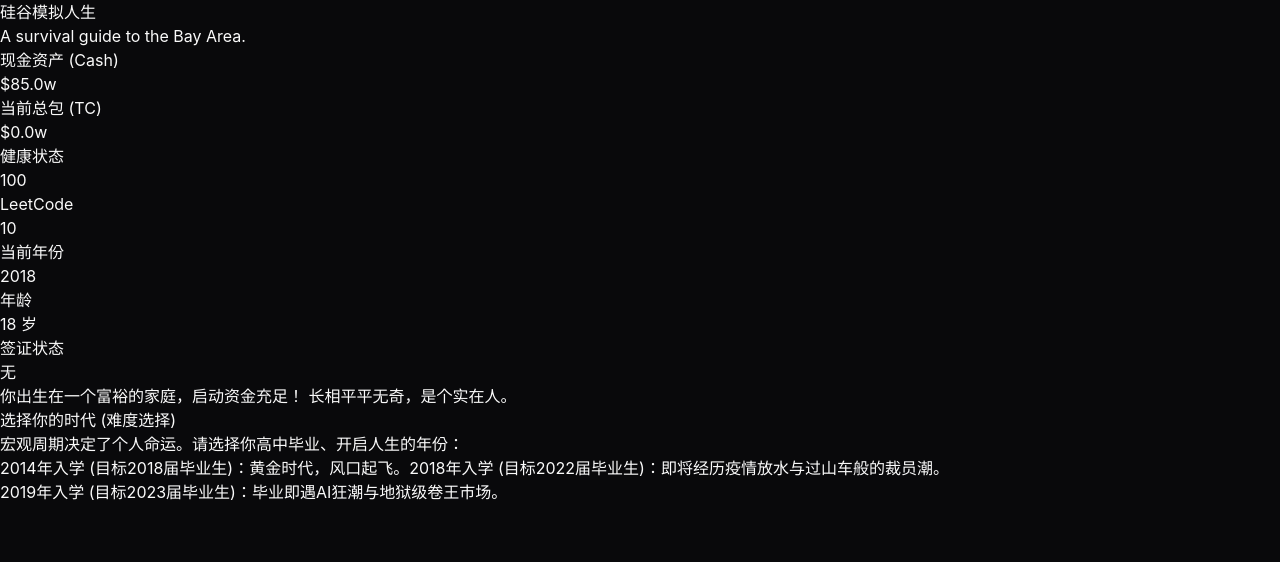
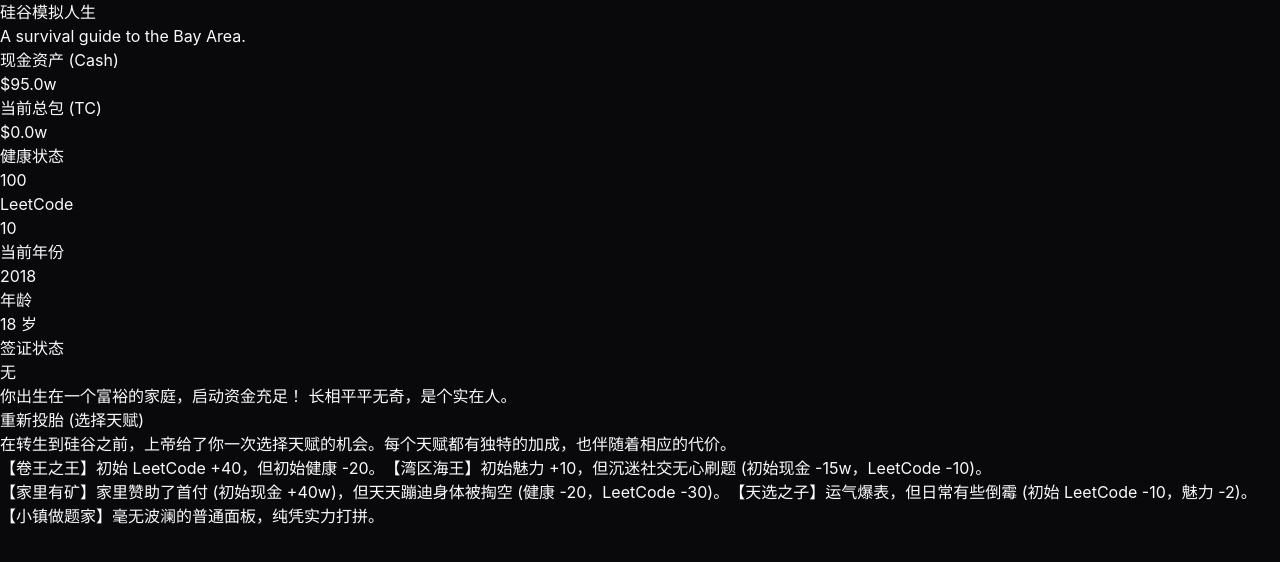
Before and after one commit to DeanChensj/sv-life-reboot, a React (Vite) app: page / in a window 1280 px wide. Shown: the top 562 px of the page. Built offline with nearby package versions, Linux system fonts and the light colour scheme.

Commit message:
feat: Add dynamic FIRE thresholds and rebalance win rates

```diff
--- a/package.json
+++ b/package.json
@@ -20,6 +20,7 @@
     "@vitejs/plugin-react": "^6.0.3",
     "autoprefixer": "^10.5.4",
     "oxlint": "^1.71.0",
+    "playwright": "^1.62.0",
     "postcss": "^8.5.23",
     "tailwindcss": "^3.4.19",
     "typescript": "~6.0.2",
--- a/src/App.tsx
+++ b/src/App.tsx
@@ -18,6 +18,9 @@ interface GameState {
   school: string;
   is_phd: boolean;
   has_pet: boolean;
+  luck: number;
+  is_married: boolean;
+  win_threshold: number;
   laid_off: boolean;
   status: 'playing' | 'game_over' | 'win';
   message: string;
@@ -38,8 +41,8 @@ interface GameEvent {
 }
 
 // Initial State
-const generateInitialState = (): GameState => {
-  const cash = Math.floor(Math.random() * 80) + 10; // 10 到 90 万美元不等
+export const generateInitialState = (): GameState => {
+  const cash = Math.floor(Math.random() * 80) + 20; // 10 到 90 万美元不等
   const charm = Math.floor(Math.random() * 10) + 1; // 颜值 1-10
 
   let bgMessage = '';
@@ -65,14 +68,51 @@ const generateInitialState = (): GameState => {
     school: '',
     is_phd: false,
     has_pet: false,
+    luck: 50,
+    is_married: false,
+    win_threshold: 1000,
     laid_off: false,
     status: 'playing',
     message: bgMessage,
+    eventLog: []
   };
 };
 
 // Events Engine
-const events: Record<string, GameEvent> = {
+export const events: Record<string, GameEvent> = {
+
+  'choose_trait': {
+    id: 'choose_trait',
+    title: '重新投胎 (选择天赋)',
+    description: '在转生到硅谷之前，上帝给了你一次选择天赋的机会。每个天赋都有独特的加成，也伴随着相应的代价。',
+    choices: [
+      {
+        text: '【卷王之王】初始 LeetCode +40，但初始健康 -20。',
+        effect: (s) => ({ leetcode: s.leetcode + 40, health: s.health - 20, win_threshold: 400 }),
+        nextEventId: 'choose_year',
+      },
+      {
+        text: '【湾区海王】初始魅力 +10，但沉迷社交无心刷题 (初始现金 -15w，LeetCode -10)。',
+        effect: (s) => ({ charm: s.charm + 10, cash: s.cash - 15, leetcode: Math.max(0, s.leetcode - 10), win_threshold: 300 }),
+        nextEventId: 'choose_year',
+      },
+      {
+        text: '【家里有矿】家里赞助了首付 (初始现金 +40w)，但天天蹦迪身体被掏空 (健康 -20，LeetCode -30)。',
+        effect: (s) => ({ cash: s.cash + 40, leetcode: Math.max(0, s.leetcode - 30), health: s.health - 20, win_threshold: 600 }),
+        nextEventId: 'choose_year',
+      },
+      {
+        text: '【天选之子】运气爆表，但日常有些倒霉 (初始 LeetCode -10，魅力 -2)。',
+        effect: (s) => ({ luck: 100, leetcode: Math.max(0, s.leetcode - 10), charm: Math.max(0, s.charm - 2), win_threshold: 300 }),
+        nextEventId: 'choose_year',
+      },
+      {
+        text: '【小镇做题家】毫无波澜的普通面板，纯凭实力打拼。',
+        effect: (s) => ({ win_threshold: 200 }),
+        nextEventId: 'choose_year',
+      }
+    ]
+  },
   'choose_year': {
     id: 'choose_year',
     title: '选择你的时代 (难度选择)',
@@ -272,21 +312,21 @@ const events: Record<string, GameEvent> = {
         condition: (s) => s.school === 'state',
         effect: (s) => ({ tc: 15, health: s.health + 10, charm: s.charm + 2, message: '工作轻松，每天下午 4 点下班去冲浪，但这辈子的 TC 估计也就这样了。' }),
         nextEventId: 'choose_housing',
-      },,
+      },
 
       {
         text: '面试 FLAG 大厂 (Google/Apple 等养老厂)',
         effect: (s) => {
           let req = 50;
-          if (s.year >= 2023) req = 80;
+          if (s.year >= 2023) req = 70;
           else if (s.year >= 2020 && s.year <= 2022) req = 30; // 疫情放水期
           return s.leetcode >= req
-            ? { tc: s.year >= 2023 ? 20 : 18, cash: s.cash + 5, health: s.health - 10, message: `上岸！${s.year}年大厂要求LeetCode>${req}，你顺利通过。` }
-            : { health: s.health - 20, message: `面试被挂了！${s.year}年市场要求LeetCode>${req}。` };
+            ? { tc: s.year >= 2023 ? 25 : 22, cash: s.cash + 5, health: s.health - 5, message: `上岸！${s.year}年大厂要求LeetCode>${req}，你顺利通过。` }
+            : { health: s.health - 10, message: `面试被挂了！${s.year}年市场要求LeetCode>${req}。` };
         },
         nextEventId: (s) => {
           let req = 50;
-          if (s.year >= 2023) req = 80;
+          if (s.year >= 2023) req = 70;
           else if (s.year >= 2020 && s.year <= 2022) req = 30;
           return s.leetcode >= req ? 'choose_housing' : 'job_hunt_fail';
         },
@@ -294,12 +334,12 @@ const events: Record<string, GameEvent> = {
       {
         text: '加入 Meta (传说中的卷王之王)',
         condition: (s) => s.leetcode >= 60,
-        effect: (s) => ({ tc: 35, health: s.health - 40, cash: s.cash + 10, company: 'meta', message: '你成功卷入了 Meta！虽然给的钱多，但是压力山大。' }),
+        effect: (s) => ({ tc: 35, health: s.health - 20, cash: s.cash + 10, company: 'meta', message: '你成功卷入了 Meta！虽然给的钱多，但是压力山大。' }),
         nextEventId: 'choose_housing',
       },
       {
         text: '面试普通 Startup',
-        effect: (s) => ({ tc: 12, health: s.health - 5 }),
+        effect: (s) => ({ tc: 12, health: s.health - 2 }),
         nextEventId: 'startup_work',
       },
       {
@@ -371,7 +411,7 @@ const events: Record<string, GameEvent> = {
       {
         text: '老老实实祈祷 H1B 中签 (免费)',
         effect: (s) => {
-          let winRate = 0.2; // 20% win rate
+          let winRate = s.luck >= 80 ? 0.6 : 0.35; // 天选之子 50% 概率
           const win = Math.random() < winRate;
           return win
             ? { visa: 'H1B (工签)', age: s.age + 1, cash: s.cash + (s.tc * 0.6) - s.rent, message: '人品爆发，今年H1B中签了！' }
@@ -383,7 +423,7 @@ const events: Record<string, GameEvent> = {
         text: '砸钱找最顶级的移民律师帮忙弄 O1 签证 (花费 2 万美元)',
         condition: (s) => s.cash >= 2,
         effect: (s) => {
-          const win = Math.random() > 0.4; // 60% chance for O1
+          const win = Math.random() > (s.luck >= 80 ? 0.1 : 0.3); // 天选之子 90% 概率
           return win
             ? { visa: 'H1B (工签)', age: s.age + 1, cash: s.cash + (s.tc * 0.6) - s.rent - 2, message: '律师非常给力，成功帮你申请到了 O1 杰出人才签证，效果等同于 H1B！' }
             : { age: s.age + 1, cash: s.cash + (s.tc * 0.6) - s.rent - 2, health: s.health - 15, message: '移民局觉得你水平不够，O1 签证被拒，两万美元打了水漂。' };
@@ -434,7 +474,7 @@ const events: Record<string, GameEvent> = {
 
           const rand = Math.random();
           if (rand < 0.12) return 'perf_review';
-          if (rand < 0.24) return 'dating_market';
+          if (rand < 0.24) return s.is_married ? 'sv_daily_life' : 'dating_market';
           if (rand < 0.36) return 'car_broken';
           if (rand < 0.48) return 'visa_check';
           if (rand < 0.60) return 'layoff_rumor';
@@ -460,7 +500,7 @@ const events: Record<string, GameEvent> = {
 
           const rand = Math.random();
           if (rand < 0.12) return 'perf_review';
-          if (rand < 0.24) return 'dating_market';
+          if (rand < 0.24) return s.is_married ? 'sv_daily_life' : 'dating_market';
           if (rand < 0.36) return 'car_broken';
           if (rand < 0.48) return 'visa_check';
           if (rand < 0.60) return 'layoff_rumor';
@@ -474,7 +514,7 @@ const events: Record<string, GameEvent> = {
         condition: (s) => s.rent >= 2 && !s.has_pet,
         effect: (s) => ({ rent: s.rent + 1, charm: s.charm + 10, health: s.health + 30, has_pet: true, message: '你领养了毛孩子！虽然每年要多花不少钱，但在相亲软件上放宠物照片让你大受欢迎，疲惫的心也被彻底治愈了！' }),
         nextEventId: 'sv_daily_life'
-      },,
+      },
       {
         text: '受够了！不要身份了，裸辞 All in AI 创业！',
         condition: (s) => s.year >= 2022,
@@ -529,7 +569,7 @@ const events: Record<string, GameEvent> = {
       {
         text: '周末一天排满 3 个 Coffee Date (Santana Row 喝奶茶)',
         effect: (s) => s.charm >= 7
-          ? { cash: s.cash + s.tc, health: s.health + 20, message: '因为你主页挂了滑雪和宠物照片，成功吸引了一位大厂双职工！两人一拍即合，组成双职工核心家庭，资产直接翻倍！' }
+          ? { cash: s.cash + s.tc, health: s.health + 20, is_married: true, message: '因为你主页挂了滑雪和宠物照片，成功吸引了一位大厂双职工！两人一拍即合，组成双职工核心家庭，资产直接翻倍！' }
           : { cash: s.cash - 0.2, health: s.health - 15, message: '连喝了三杯 Boba，对方一听你还没抽到 H1B 且没买房，默默地在吃完饭后选择了 AA。你不仅花了钱还受到了真实伤害。' },
         nextEventId: 'sv_daily_life',
       },
@@ -620,7 +660,7 @@ const events: Record<string, GameEvent> = {
       {
         text: '搞副业炒股：梭哈英伟达 (NVDA)！',
         effect: (s) => {
-          const win = Math.random() > 0.4; // 60% chance to win with NVDA
+          const win = Math.random() > (s.luck >= 80 ? 0.1 : 0.3); // 天选之子 90% 赚钱
           return win
             ? { cash: s.cash * 3, message: '皮衣黄刀法精准！英伟达市值突破天际，你直接财富自由了！', status: 'win' }
             : { cash: s.cash / 2, health: s.health - 20, message: '买在了高位... 股票腰斩，只能继续回去打工了。' };
@@ -654,9 +694,9 @@ const events: Record<string, GameEvent> = {
     choices: [
 
       {
-        text: 'All in 现金，加价 $50w 硬抢！(需现金 > 80w)',
-        condition: (s) => s.cash >= 80,
-        effect: (s) => ({ cash: s.cash - 80, health: s.health - 20, message: '恭喜！你成功抢到了房子，成为了光荣的湾区房奴。', status: 'win' }),
+        text: 'All in 现金，加价 $50w 硬抢！(需现金 > 60w)',
+        condition: (s) => s.cash >= 60,
+        effect: (s) => ({ cash: s.cash - 60, health: s.health - 20, message: '恭喜！你成功抢到了房子，成为了光荣的湾区房奴。', status: 'win' }),
         nextEventId: 'end',
       },
       {
@@ -706,18 +746,18 @@ const events: Record<string, GameEvent> = {
     description: '在 Meta，你不进则退。当上 Tech Lead Manager 后，手下管着 5 个人，每天被拉进无数个群，晚上 11 点还在回复印度总监的邮件。',
     choices: [
       {
-        text: '拼了！目标 L6，接管核心项目',
+        text: '继续卷升职 (冲击下一级别)',
         effect: (s) => {
           const win = Math.random() > 0.3; // 70% 成功率
           return win
-            ? { tc: 60, cash: s.cash + 35, health: s.health - 50, message: '你干掉了同组的竞争对手，成功升到了 L6。包裹极大，但你的身体严重透支。' }
-            : { health: s.health - 30, message: '辛辛苦苦卷了一年，名额却被空降的 VP 亲信抢走了。' };
+            ? { tc: s.tc + 30, cash: s.cash + s.tc, health: s.health - 20, message: `你干掉了同组的竞争对手，成功拿到了顶格绩效并升职！当前 TC 达到 ${s.tc + 30}w，包裹极大，但你的身体严重透支。` }
+            : { health: s.health - 15, message: '辛辛苦苦卷了一年，名额却被空降的 VP 亲信抢走了。' };
         },
         nextEventId: (s) => s.health <= 0 ? 'end' : 'sv_daily_life',
       },
       {
-        text: '受不了了，降薪跳槽去 Google 养老',
-        effect: (s) => ({ tc: 20, health: s.health + 30, cash: s.cash + 10, message: '你受够了卷生卷死，跳槽到了 Google。虽然总包砍半，但是每天 3点半下班，你重新找回了生活的意义。' }),
+        text: '太累了，降薪跳槽去 Google/Apple 养老',
+        effect: (s) => ({ tc: Math.max(20, s.tc - 20), company: 'google', health: s.health + 40, message: '你受够了 Meta 的高压，降薪跳槽去了以 WLB 著称的养老大厂。虽然包裹大幅缩水，但终于有了生活。' }),
         nextEventId: 'sv_daily_life',
       }
     ]
@@ -932,7 +972,7 @@ const events: Record<string, GameEvent> = {
         text: '搏一搏，单车变摩托！投入 $5w',
         condition: (s) => s.cash >= 5,
         effect: (s) => {
-          const win = Math.random() > 0.85; // 15% chance to win
+          const win = Math.random() > (s.luck >= 80 ? 0.65 : 0.95); // 天选之子 35% 暴富，普通人 5%
           return win
             ? { cash: s.cash + 100, status: 'win', message: '你买的土狗币居然真的上了币安！瞬间百倍收益，你看着余额里多出来的 $1M 陷入了沉思...' }
             : { cash: s.cash - 5, health: s.health - 15, message: '经典的杀猪盘。项目方第二天就跑路了，你的钱全都换成了毫无价值的空气币。' }
@@ -980,7 +1020,7 @@ const events: Record<string, GameEvent> = {
 
 export default function App() {
   const [gameState, setGameState] = useState<GameState>(generateInitialState);
-  const [currentEventId, setCurrentEventId] = useState<string>('choose_year');
+  const [currentEventId, setCurrentEventId] = useState<string>('choose_trait');
 
   useEffect(() => {
     window.scrollTo(0, 0);
@@ -1017,6 +1057,12 @@ export default function App() {
       newState.message = '你破产了，无法支付账单，游戏结束！';
     }
 
+    // Check FIRE win
+    if (newState.cash >= newState.win_threshold && newState.status === 'playing') {
+      newState.status = 'win';
+      newState.message = `你的资产突破了 ${newState.win_threshold} 万美元！你正式达成了个人的 FIRE 目标（财务自由，提前退休）。你再也不需要看任何人的脸色，可以去做自己真正想做的事情了！`;
+    }
+
     setGameState(newState);
 
     // 2. Transition to next event
@@ -1030,7 +1076,7 @@ export default function App() {
 
   const resetGame = () => {
     setGameState(generateInitialState());
-    setCurrentEventId('choose_year');
+    setCurrentEventId('choose_trait');
   };
 
   return (
```
Also changed, not shown: 1 other file (tests, documents, lock files or other folders).
